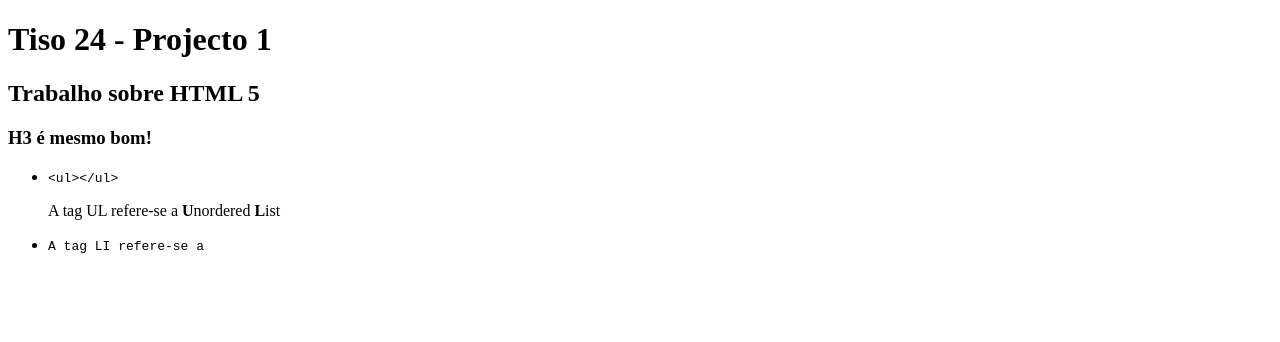
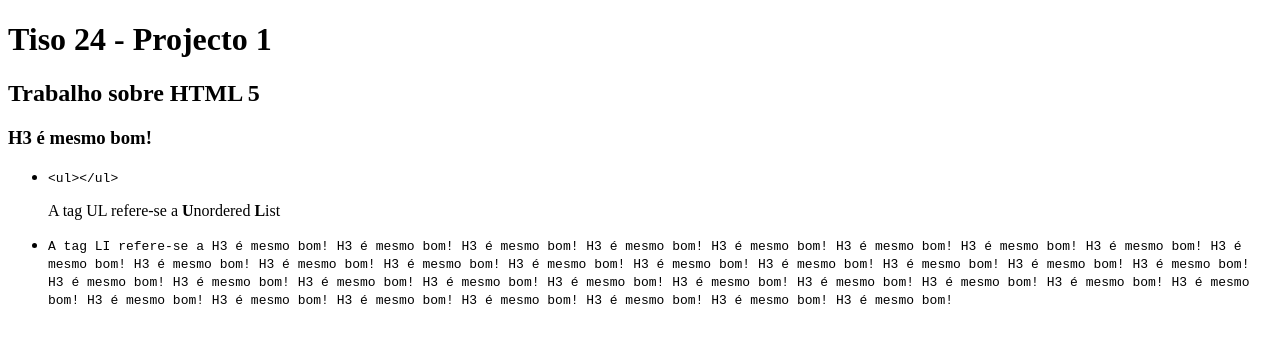
Before and after one commit to Almeida394/1_proj, a plain HTML site: page index.html in a window 1280 px wide. Drawn offline with Linux system fonts and the light colour scheme.

Commit message:
mudei o index.html

```diff
--- a/index.html
+++ b/index.html
@@ -28,6 +28,111 @@
                 <code>
                         A tag LI refere-se a
                 </code>
+                <code>
+                        H3 é mesmo bom!
+                </code>
+                <code>
+                        H3 é mesmo bom!
+                </code>
+                <code>
+                        H3 é mesmo bom!
+                </code>
+                <code>
+                        H3 é mesmo bom!
+                </code>
+                <code>
+                        H3 é mesmo bom!
+                </code>
+                <code>
+                        H3 é mesmo bom!
+                </code>
+                <code>
+                        H3 é mesmo bom!
+                </code>
+                <code>
+                        H3 é mesmo bom!
+                </code>
+                <code>
+                        H3 é mesmo bom!
+                </code>
+                <code>
+                        H3 é mesmo bom!
+                </code>
+                <code>
+                        H3 é mesmo bom!
+                </code>
+                <code>
+                        H3 é mesmo bom!
+                </code>
+                <code>
+                        H3 é mesmo bom!
+                </code>
+                <code>
+                        H3 é mesmo bom!
+                </code>
+                <code>
+                        H3 é mesmo bom!
+                </code>
+                <code>
+                        H3 é mesmo bom!
+                </code>
+                <code>
+                        H3 é mesmo bom!
+                </code>
+                <code>
+                        H3 é mesmo bom!
+                </code>
+                <code>
+                        H3 é mesmo bom!
+                </code>
+                <code>
+                        H3 é mesmo bom!
+                </code>
+                <code>
+                        H3 é mesmo bom!
+                </code>
+                <code>
+                        H3 é mesmo bom!
+                </code>
+                <code>
+                        H3 é mesmo bom!
+                </code>
+                <code>
+                        H3 é mesmo bom!
+                </code>
+                <code>
+                        H3 é mesmo bom!
+                </code>
+                <code>
+                        H3 é mesmo bom!
+                </code>
+                <code>
+                        H3 é mesmo bom!
+                </code>
+                <code>
+                        H3 é mesmo bom!
+                </code>
+                <code>
+                        H3 é mesmo bom!
+                </code>
+                <code>
+                        H3 é mesmo bom!
+                </code>
+                <code>
+                        H3 é mesmo bom!
+                </code>
+                <code>
+                        H3 é mesmo bom!
+                </code>
+                <code>
+                        H3 é mesmo bom!
+                </code>
+                <code>
+                        H3 é mesmo bom!
+                </code>
+                <code>
+                        H3 é mesmo bom!
+                </code>
             </li>
         </ul>
 </body>
```
